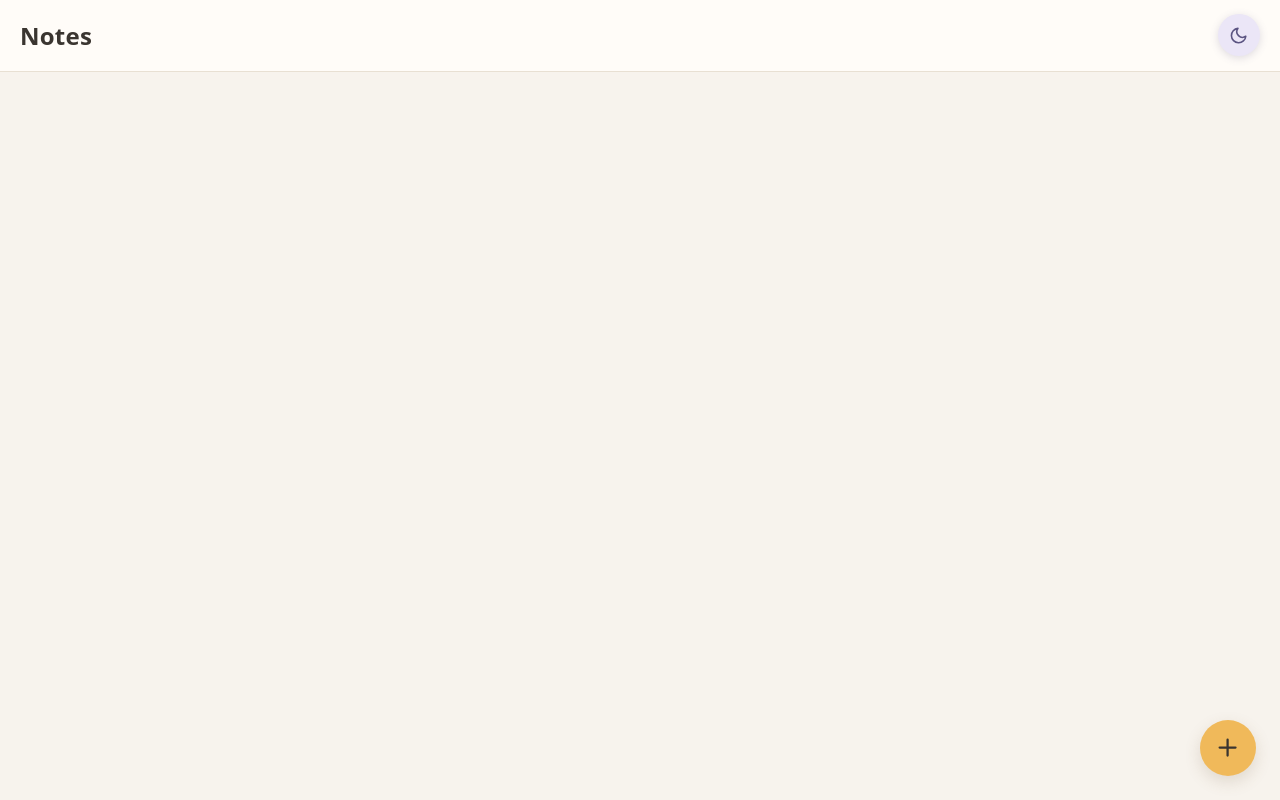
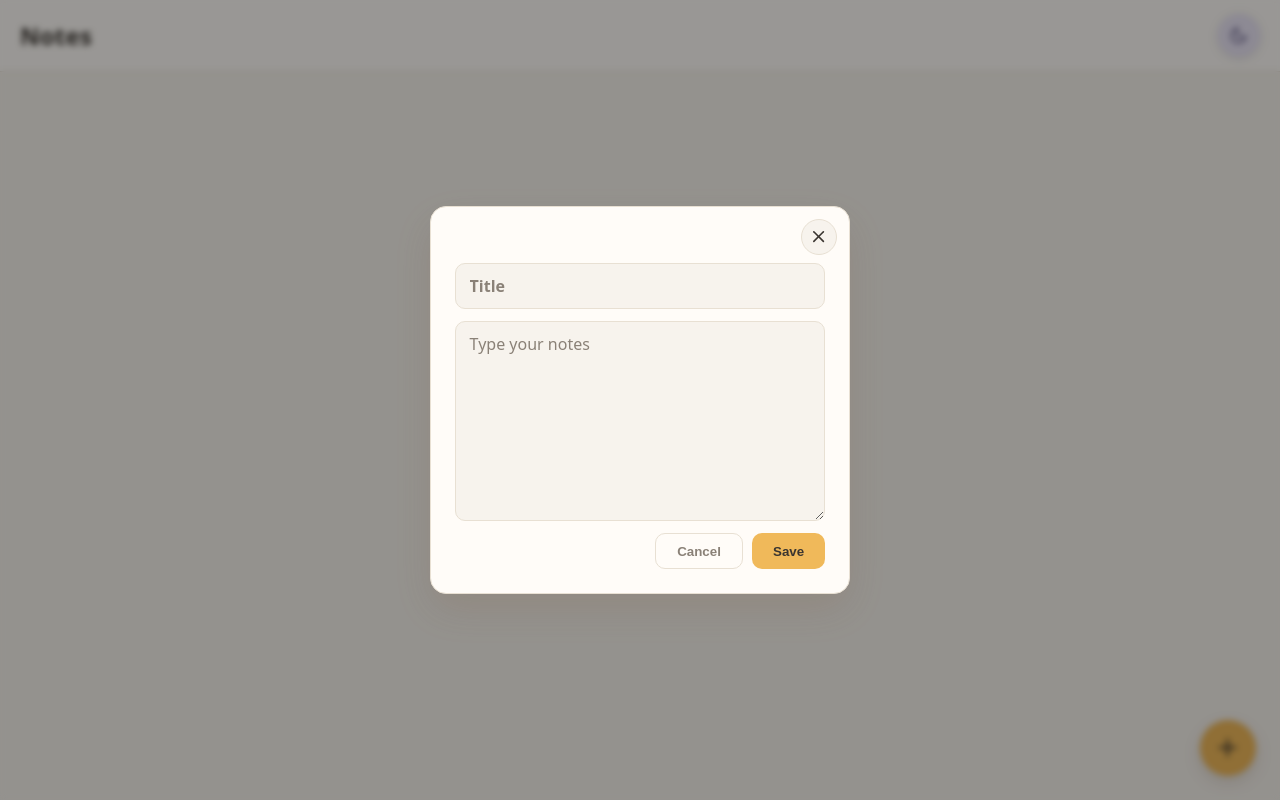
Before and after one commit to Arindam-Harh/Notes-App, a React app: page / in a window 1280 px wide. Both pictures are taken after a click on the button 1228 px from the left and 748 px from the top of the page. Built offline with nearby package versions, Linux system fonts and the light colour scheme; the HTML template or start-up script is replaced by a standard one.

Commit message:
Add localStorage and Popup

```diff
--- /dev/null
+++ b/pages/Popup.css
@@ -0,0 +1,150 @@
+.overlay-popup {
+  position: fixed;
+  inset: 0;
+  z-index: 100;
+  display: grid;
+  place-items: center;
+  padding: 1rem;
+  background: rgba(0, 0, 0, 0.4);
+  backdrop-filter: blur(3px);
+}
+
+.add-popup {
+  position: relative;
+  display: flex;
+  flex-direction: column;
+  gap: 0.75rem;
+  width: 100%;
+  max-width: 420px;
+  padding: 1.5rem;
+  background: var(--surface);
+  color: var(--text);
+  border: 1px solid var(--border);
+  border-radius: 16px;
+  box-shadow: 0 16px 40px var(--shadow);
+}
+
+.title-popup,
+.des-popup {
+  width: 100%;
+  padding: 0.7rem 0.85rem;
+  font: inherit;
+  color: var(--text);
+  background: var(--bg);
+  border: 1px solid var(--border);
+  border-radius: 10px;
+  outline: none;
+  transition: border-color 0.2s ease;
+}
+
+.title-popup {
+  font-weight: 600;
+  padding-right: 2.5rem; /* room for the close button */
+}
+
+.des-popup {
+  resize: vertical;
+}
+
+.title-popup::placeholder,
+.des-popup::placeholder {
+  color: var(--muted);
+}
+
+.title-popup:focus,
+.des-popup:focus {
+  border-color: var(--accent);
+}
+
+.close-popup {
+  position: absolute;
+  top: 1.1rem;
+  right: 1.1rem;
+  display: grid;
+  place-items: center;
+  width: 32px;
+  height: 32px;
+  border: none;
+  border-radius: 50%;
+  background: transparent;
+  color: var(--muted);
+  font-size: 1.1rem;
+  cursor: pointer;
+  transition: background 0.2s ease, color 0.2s ease;
+}
+
+.close-popup:hover {
+  background: var(--bg);
+  color: var(--text);
+}
+
+.actions-popup {
+  display: flex;
+  justify-content: flex-end;
+  gap: 0.6rem;
+}
+
+.cancel-popup,
+.save-popup {
+  padding: 0.6rem 1.3rem;
+  border-radius: 10px;
+  font-weight: 600;
+  cursor: pointer;
+  transition: transform 0.15s ease, background 0.2s ease;
+}
+
+.cancel-popup {
+  background: transparent;
+  color: var(--muted);
+  border: 1px solid var(--border);
+}
+
+.cancel-popup:hover {
+  background: var(--bg);
+  color: var(--text);
+}
+
+.save-popup {
+  background: var(--accent);
+  color: var(--accent-text);
+  border: none;
+}
+
+.save-popup:hover {
+  transform: translateY(-1px);
+}
+
+.save-popup:active {
+  transform: scale(0.97);
+}
+.close-popup {
+  position: absolute;
+  top: 0.75rem;
+  right: 0.75rem;
+  display: grid;
+  place-items: center;
+  width: 36px;
+  height: 36px;
+  border: 1px solid var(--border);
+  border-radius: 50%;
+  background: var(--bg);
+  color: var(--text);
+  font-size: 1.2rem;
+  cursor: pointer;
+  transition: background 0.2s ease, color 0.2s ease, border-color 0.2s ease,
+    transform 0.2s ease;
+}
+
+.close-popup:hover {
+  background: #e5484d;
+  border-color: #e5484d;
+  color: #fff;
+  transform: rotate(90deg);
+}
+
+.close-popup:active {
+  transform: rotate(90deg) scale(0.92);
+}
+.add-popup {
+  padding-top: 3.5rem;
+}
--- /dev/null
+++ b/pages/Popup.jsx
@@ -0,0 +1,57 @@
+import { useState } from "react";
+import "./Popup.css";
+import { FiX } from "react-icons/fi";
+
+export const Popup = ({ setPopup }) => {
+  const [title, setTitle] = useState("");
+  const [des, setDes] = useState("");
+
+  const handleSubmit = (e) => {
+    e.preventDefault();
+    // TODO: add the note to the notes state
+    setPopup(false);
+  };
+
+  return (
+    <div className="overlay-popup">
+      <form className="add-popup" onSubmit={handleSubmit}>
+        <button
+          type="button"
+          className="close-popup"
+          aria-label="Close"
+          onClick={() => setPopup(false)}
+        >
+          <FiX />
+        </button>
+        <input
+          type="text"
+          className="title-popup"
+          placeholder="Title"
+          aria-label="Title"
+          value={title}
+          onChange={(e) => setTitle(e.target.value)}
+        />
+        <textarea
+          className="des-popup"
+          rows="8"
+          placeholder="Type your notes"
+          aria-label="Description"
+          value={des}
+          onChange={(e) => setDes(e.target.value)}
+        ></textarea>
+        <div className="actions-popup">
+          <button
+            type="button"
+            className="cancel-popup"
+            onClick={() => setPopup(false)}
+          >
+            Cancel
+          </button>
+          <button type="submit" className="save-popup">
+            Save
+          </button>
+        </div>
+      </form>
+    </div>
+  );
+};
--- a/src/App.jsx
+++ b/src/App.jsx
@@ -1,22 +1,35 @@
-import { useState } from "react";
+import { useEffect, useState } from "react";
 import { FiSun, FiMoon, FiPlus } from "react-icons/fi";
+import { Popup } from "../pages/Popup";
 
 export const App = () => {
-  const [dark, setDark] = useState(false);
-
+  const [dark, setDark] = useState(() => {
+    const saved = localStorage.getItem("theme");
+    if (saved) return saved === "dark";
+    return window.matchMedia("(prefers-color-scheme: dark)").matches;
+  });
+  const [popup, setPopup] = useState(false);
+  useEffect(() => {
+    localStorage.setItem("theme", dark ? "dark" : "light");
+  }, [dark]);
   return (
     <div className={`container-notes ${dark ? "dark" : "light"}`}>
       <header className="header-notes">
         <h1 className="h1-notes">Notes</h1>
-        <button aria-label="Toggle theme" className={dark ? "darkBtn" : "lightBtn"} onClick={() => setDark(!dark)}>
+        <button
+          aria-label="Toggle theme"
+          className={dark ? "darkBtn" : "lightBtn"}
+          onClick={() => setDark(!dark)}
+        >
           {dark ? <FiSun /> : <FiMoon />}
         </button>
       </header>
       <main className="display-notes">
-        <button className="add-notes" aria-label="Add note">
+        <button className="add-notes" aria-label="Add note" onClick={() => setPopup(true)}>
           <FiPlus />
         </button>
       </main>
+      {popup && <Popup setPopup={setPopup} />}
     </div>
   );
 };
```
